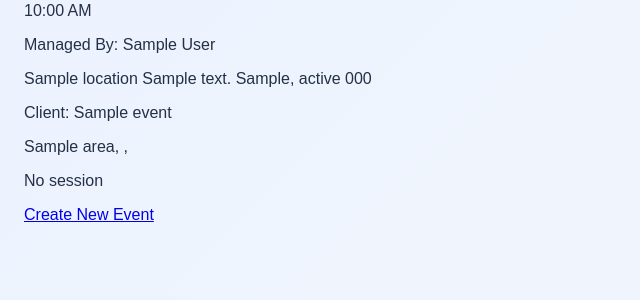
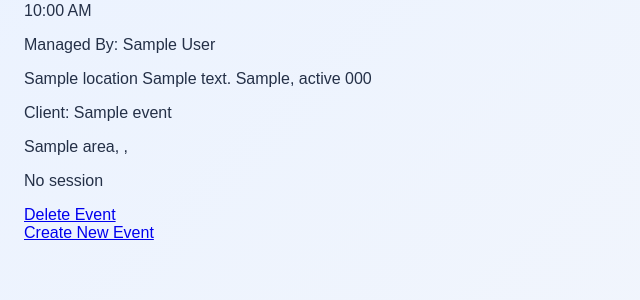
Before and after one commit to Chloe-Wist/app_dev_project, a PHP site: page /eventManagement.php?past_events=true in a window 1280 px wide. Shown: the part 310-610 px from the top of the page, without its empty margins (0-640 px from the left). Run offline with PHP 8.4, Linux system fonts and the light colour scheme; the visitor is signed in with stand-in values (Sample User, id 1); tables that the repository leaves empty hold one stand-in row (values such as "Sample post"); data that the repository does not hold is empty.

Commit message:
events management: events can be deleted

```diff
--- a/EventManagement.php
+++ b/EventManagement.php
@@ -18,9 +18,6 @@ if ($_SESSION['role'] != 'Admin' && $_SESSION['role'] != 'Owner'
 
 // Connects to the database
 require("helpers/config.php");
-
-// If an event was edited, handle the edits
-require("helpers/events_changes_handler.php");
 
 
 // Get user areas
@@ -67,8 +64,13 @@ include("helpers/header.php");
 require("helpers/events.php");
 
 
+// If an event was edited, handle the edits
+require("helpers/events_changes_handler.php");
+
+
 // If the user wants to create an event or to edit an event
-if (isset($_GET['event_id']) || isset($_GET['new_event'])) {
+if ((isset($_GET['event_id']) || isset($_GET['new_event']))
+        && !isset($_GET['delete_event'])) {
     // Retrieve information on the event
     if (isset($_GET['event_id'])) {
         $e = new Events($_GET['event_id']);
@@ -467,6 +469,9 @@ else {
             else {
                 echo '<a href="eventManagement.php?event_id='.$e->id.'" class="eventEditor">Edit Event</a>';
             }
+
+            // Delete button
+            echo '<a href="eventManagement.php?event_id='.$e->id.'&delete_event=true">Delete Event</a>';
             ?>
         </div>
     <?php
--- a/helpers/events_changes_handler.php
+++ b/helpers/events_changes_handler.php
@@ -1,8 +1,26 @@
 <?php
 // Chloe Wist, Ethan Janssen, Hazel Lim, Jonathan Smith
-// Handles changes saved for an event
+// Handles creating, deleting, and editing events
 
-if (isset($_POST['event_id'])) {
+// Deleting event
+if (isset($_GET['event_id']) && isset($_GET['delete_event'])) {
+    try {
+        // Delete from event_to_area
+        $query = "DELETE FROM event_to_area WHERE event_id = ".$_GET['event_id'];
+        mysqli_query($conn, $query);
+
+        $query = "DELETE FROM event WHERE event_id = ".$_GET['event_id'];
+        mysqli_query($conn, $query);
+
+        echo '<p class="success">Deleted event</p>';
+    }
+    catch (Exception $e) {
+        echo '<p class="fail">Failed to delete event</p>';
+    }
+}
+
+// Creating and editing events
+else if (isset($_POST['event_id'])) {
     // Save all data in variables
     $event_id = trim(htmlspecialchars($_POST["event_id"]));
     $event_name = trim(htmlspecialchars($_POST["event_name"]));
```
